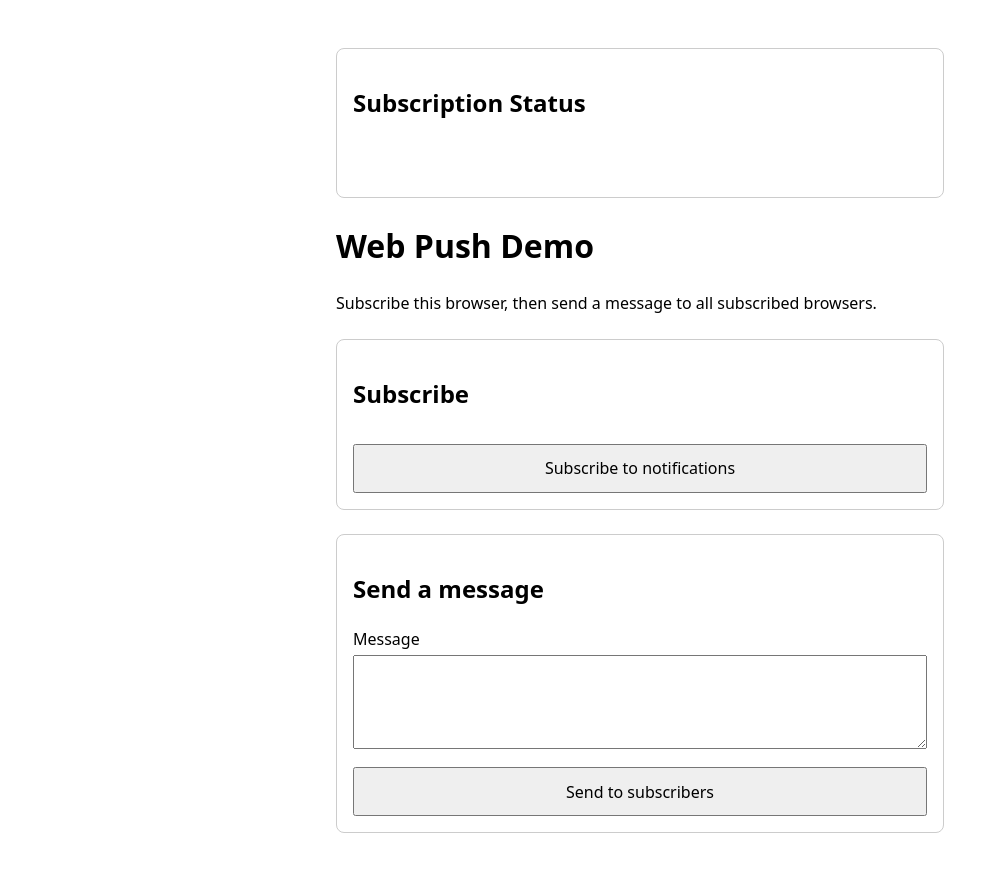
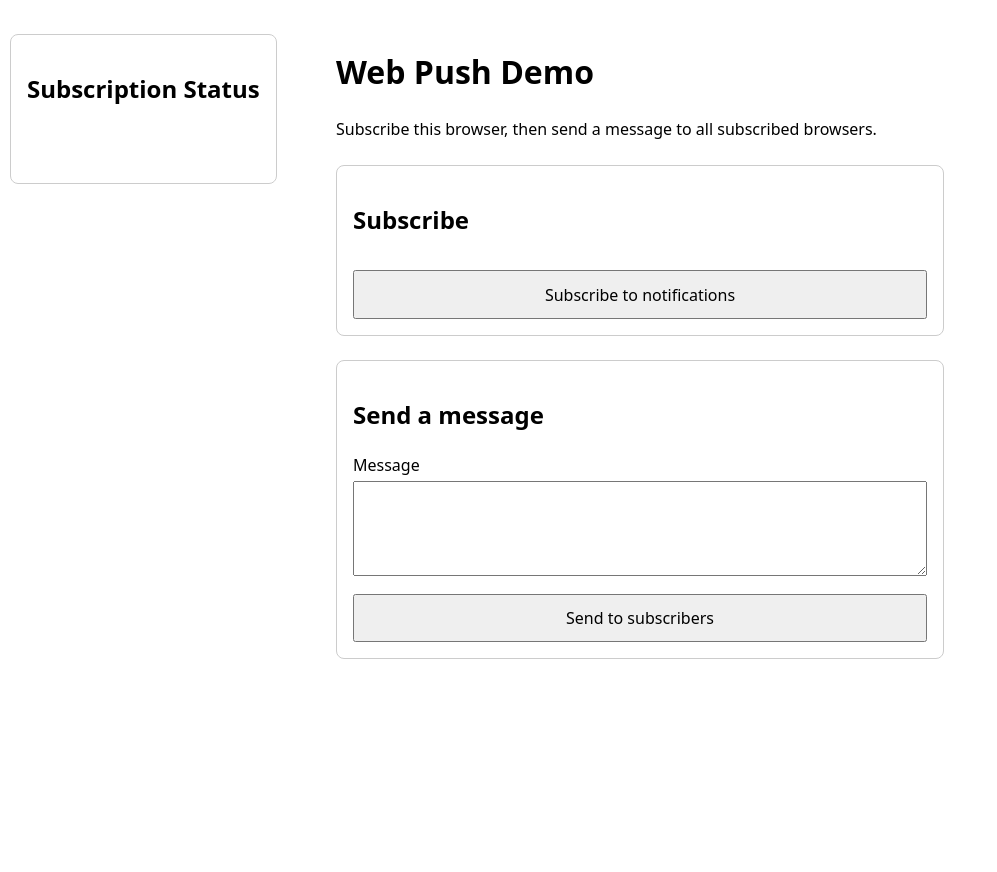
Before and after one commit to Divan-G/web-push, a website: page test.html in a window 1280 px wide. Shown: the whole page, without its empty margins (0-997 px from the left). After the commit the page ends 800 px from the top, so only its background shows below. Drawn offline with Linux system fonts and the light colour scheme.

Commit message:
update styles and test files

```diff
--- a/styles.css
+++ b/styles.css
@@ -35,7 +35,6 @@ button {
   position: fixed; /* Pins it to the viewport (use 'absolute' if relative to a parent container) */
   top: 10px;
   left: 10px;
-  color: green;
   z-index: 1000; /* Ensures it stays on top of other elements */
 }
 #status {
--- a/test.html
+++ b/test.html
@@ -12,9 +12,9 @@
     <meta name="theme-color" content="#2563eb">
   </head>
   <body>
-    <section>
+    <section id="alert-box">
         <h2>Subscription Status</h2>
-        <p id="status" role="status" aria-live="polite"></p>
+        <p id="status" role="status" aria-live="polite" style="color: green;"></p>
     </section>
     <h1>Web Push Demo</h1>
     <p>Subscribe this browser, then send a message to all subscribed browsers.</p>
```
